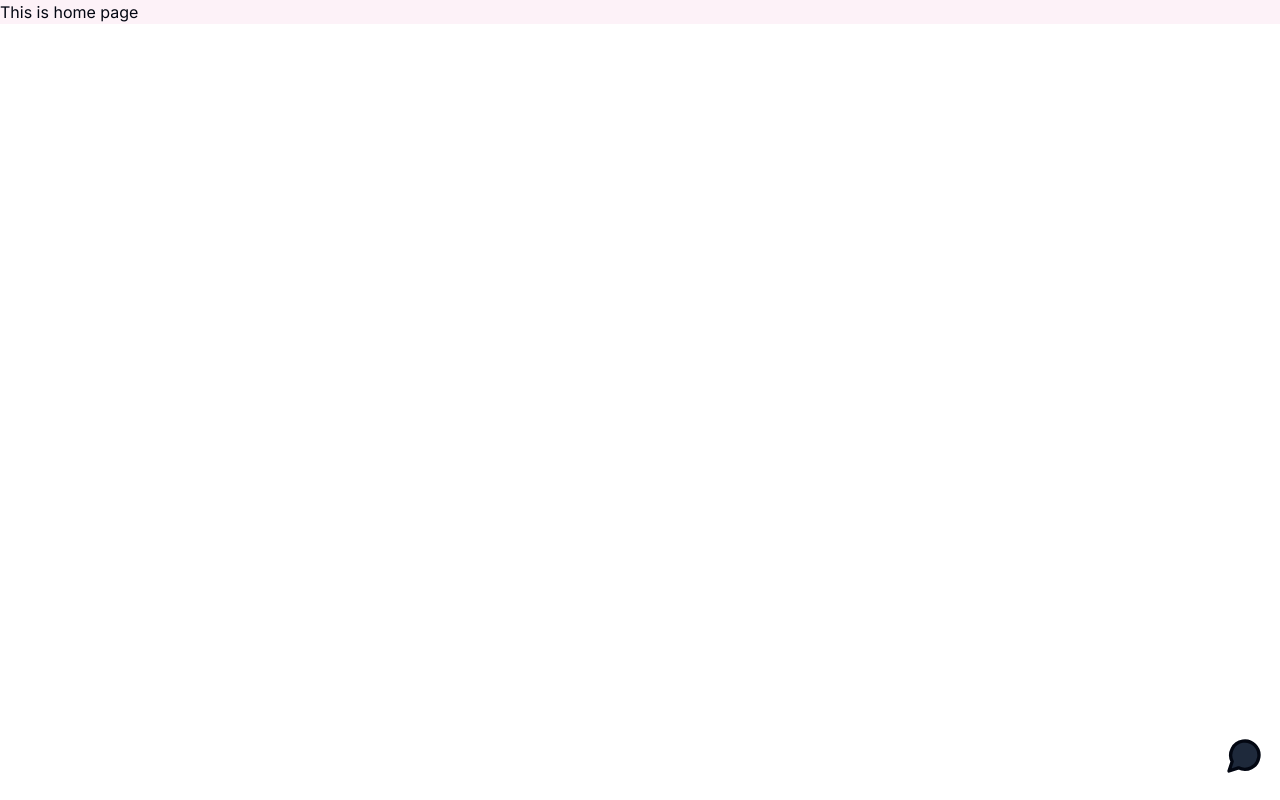
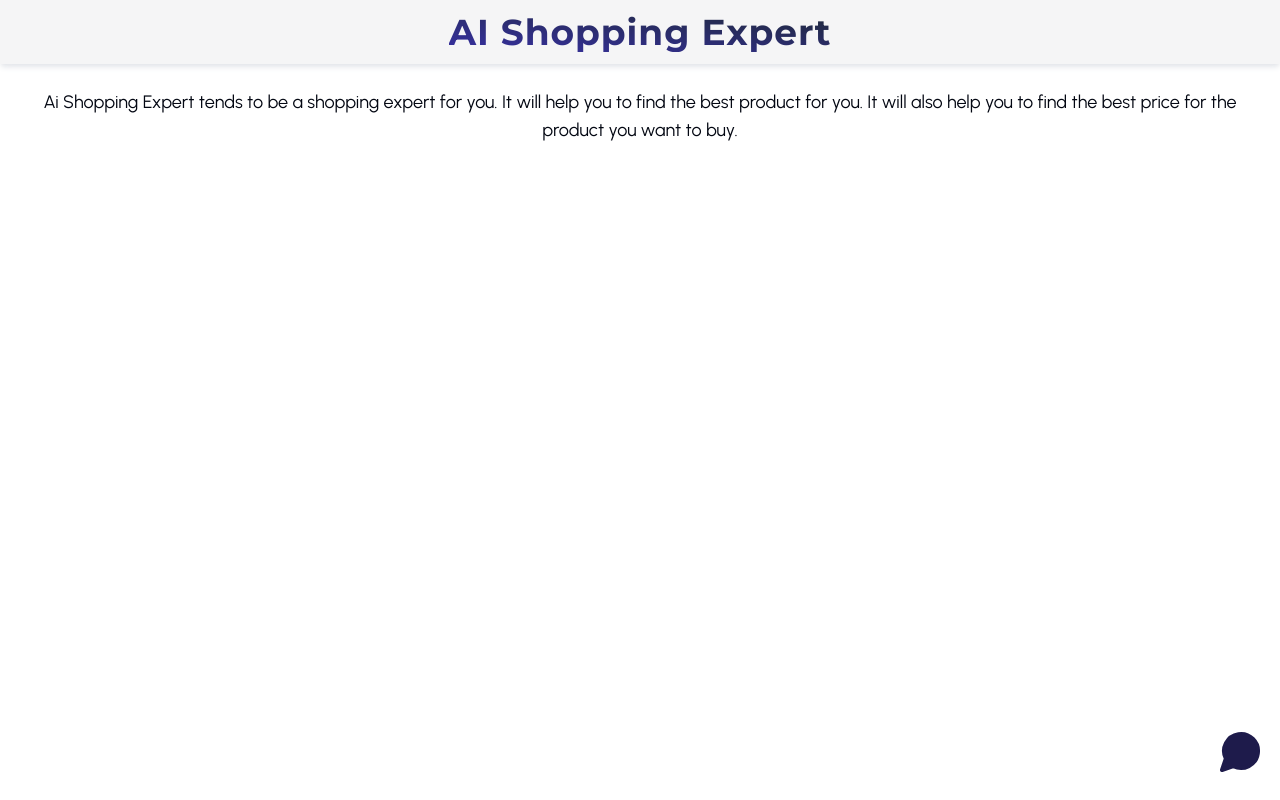
Before and after one commit to devraftel/shopfusionai, a Next.js app: page / in a window 1280 px wide. Built offline with nearby package versions, Linux system fonts and the light colour scheme.

Commit message:
feat: ui

```diff
--- a/src/app/layout.tsx
+++ b/src/app/layout.tsx
@@ -1,13 +1,16 @@
 import "./globals.css";
 import type { Metadata } from "next";
-import { Inter } from "next/font/google";
+
 import Chat from "@/components/Chat";
+import Navbar from "@/components/Navbar";
 
-const inter = Inter({ subsets: ["latin"] });
+import { Urbanist } from "next/font/google";
+
+const urbanist = Urbanist({ subsets: ["latin"] });
 
 export const metadata: Metadata = {
-  title: "Create Next App",
-  description: "Generated by create next app",
+  title: "AI Shopping Expert",
+  description: "Autonomous Shopping AI Expert Chat Bot",
 };
 
 export default function RootLayout({
@@ -17,9 +20,10 @@ export default function RootLayout({
 }) {
   return (
     <html lang="en">
-      <body className={inter.className}>
+      <body className={urbanist.className}>
         <Chat />
-        {children}
+        <Navbar />
+        <div className="pt-16 h-full w-full">{children}</div>
       </body>
     </html>
   );
--- a/src/app/page.tsx
+++ b/src/app/page.tsx
@@ -1,5 +1,13 @@
 import Chat from "@/components/Chat";
 
 export default function Home() {
-  return <div className="bg-pink-50">This is home page</div>;
+  return (
+    <div className="flex flex-col h-full items-center py-4 md:py-6 px-4 md:px-6  container max-w-7xl mx-auto ">
+      <p className="leading-7 [&:not(:first-child)]:mt-6 text-lg text-center ">
+        Ai Shopping Expert tends to be a shopping expert for you. It will help
+        you to find the best product for you. It will also help you to find the
+        best price for the product you want to buy.
+      </p>
+    </div>
+  );
 }
--- a/src/components/Chat.tsx
+++ b/src/components/Chat.tsx
@@ -1,5 +1,6 @@
 "use client";
 
+import { useState, useEffect } from "react";
 import { useChat } from "ai/react";
 import ReactMarkdown from "react-markdown";
 import { MessageCircle, Bot } from "lucide-react";
@@ -16,15 +17,23 @@ import {
 } from "@/components/ui/popover";
 
 export default function Chat() {
+  const [mounted, setMounted] = useState(false);
+
   const { input, handleInputChange, handleSubmit, messages } = useChat({
     api: "/api/chat",
   });
+
+  useEffect(() => {
+    setMounted(true);
+  }, []);
+
+  if (!mounted) return null;
 
   return (
     <div className="bottom-6 absolute right-4 z-50">
       <Popover>
         <PopoverTrigger asChild>
-          <MessageCircle className="fill-slate-800 w-10 h-10 hover:scale-110 transition-all duration-300 cursor-pointer hover:animate-out" />
+          <MessageCircle className="fill-indigo-950 text-indigo-950 w-12 h-12 hover:scale-110 transition-all duration-300 cursor-pointer hover:animate-out" />
         </PopoverTrigger>
         <PopoverContent
           align="end"
--- /dev/null
+++ b/src/components/Navbar.tsx
@@ -0,0 +1,25 @@
+import Link from "next/link";
+import React from "react";
+import { Montserrat } from "next/font/google";
+import { cn } from "@/lib/utils";
+
+const montserrat = Montserrat({ subsets: ["latin"] });
+
+const Navbar = () => {
+  return (
+    <div className="flex  items-center justify-center py-2 px-4  shadow-md shadow-gray-200 fixed w-full h-16 bg-gray-700 bg-opacity-5">
+      <Link href="/">
+        <h1
+          className={cn(
+            "text-2xl md:text-3xl lg:text-4xl leading-5 tracking-wide font-bold text-transparent bg-clip-text bg-gradient-to-tr from-indigo-800 to-gray-800 ",
+            montserrat.className
+          )}
+        >
+          AI Shopping Expert
+        </h1>
+      </Link>
+    </div>
+  );
+};
+
+export default Navbar;
```
